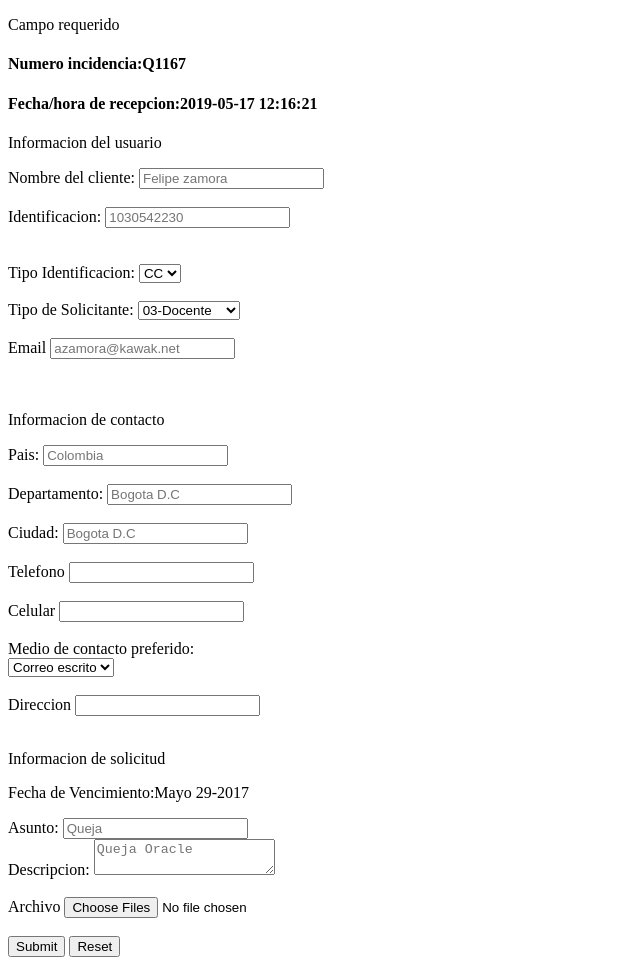
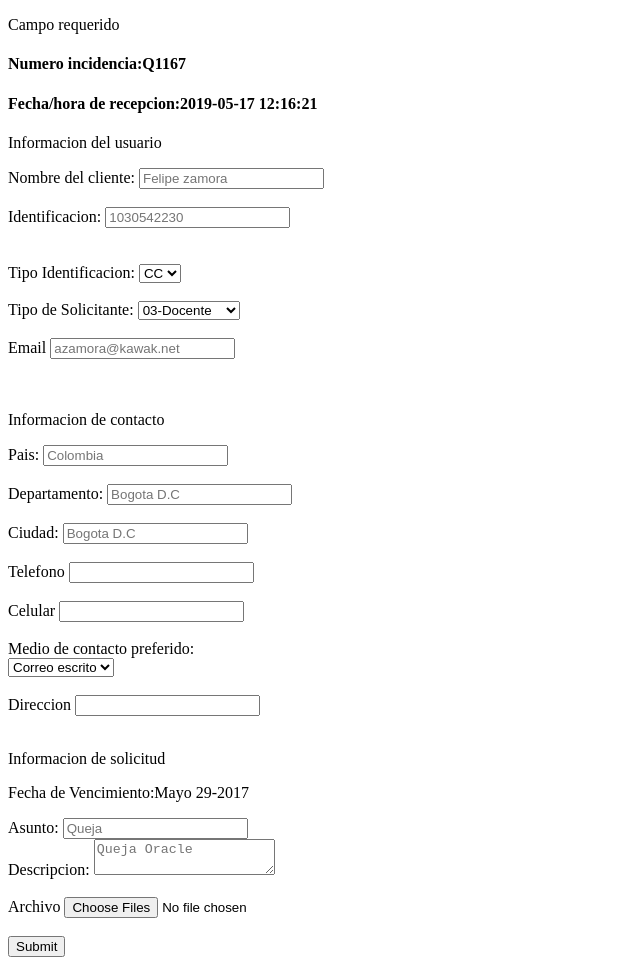
Before and after one commit to 123Kevin4567/Formulario_Etiquetas, a plain HTML site: page index.html in a window 1280 px wide. Shown: the whole page, without its empty margins (0-640 px from the left). Drawn offline with Linux system fonts and the light colour scheme.

Commit message:
Update index.html

```diff
--- a/index.html
+++ b/index.html
@@ -141,7 +141,7 @@
     <br>
 
 
-    <input type="submit"> <input type="reset">
+    <input type="submit">
 </body>
 
 </html>
```
